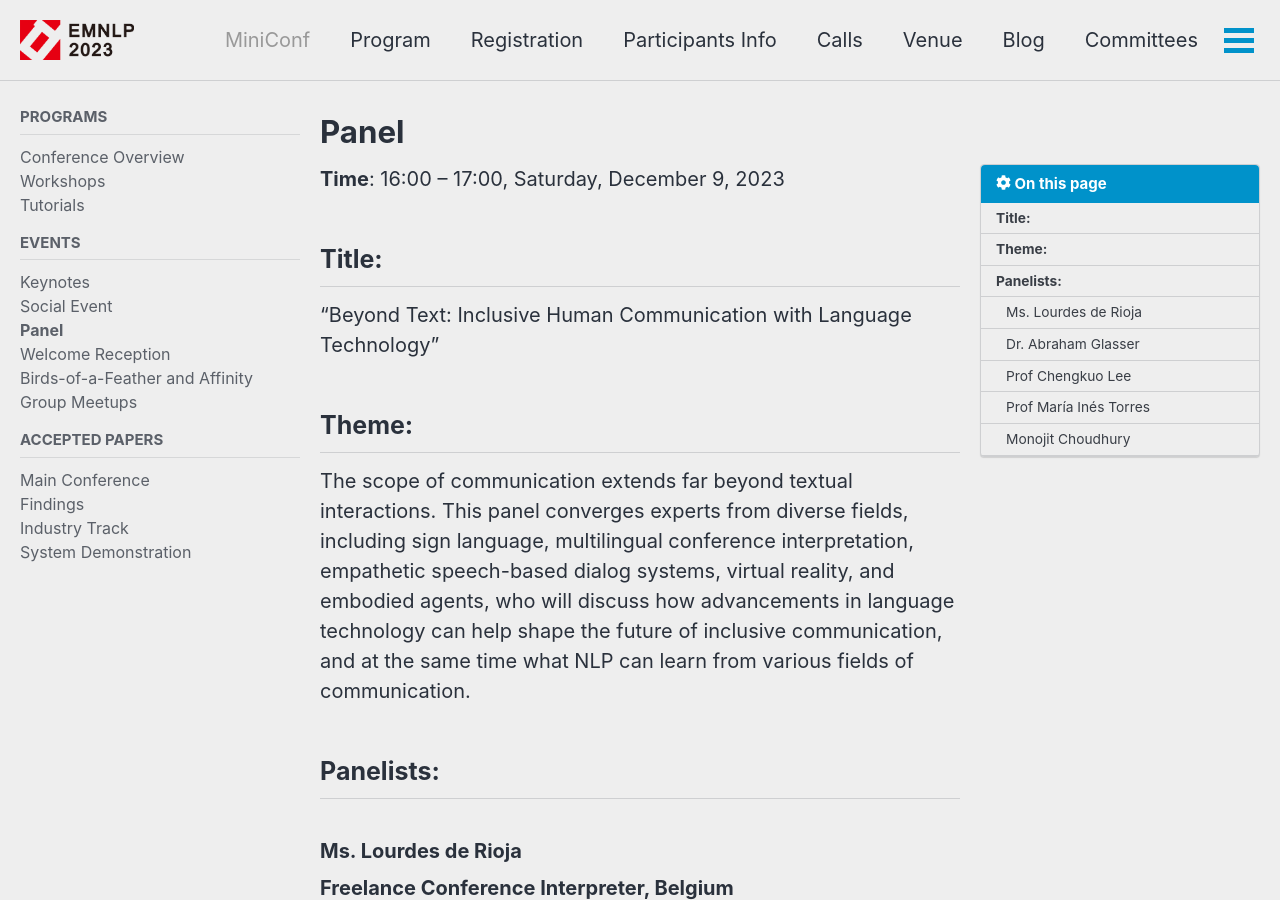
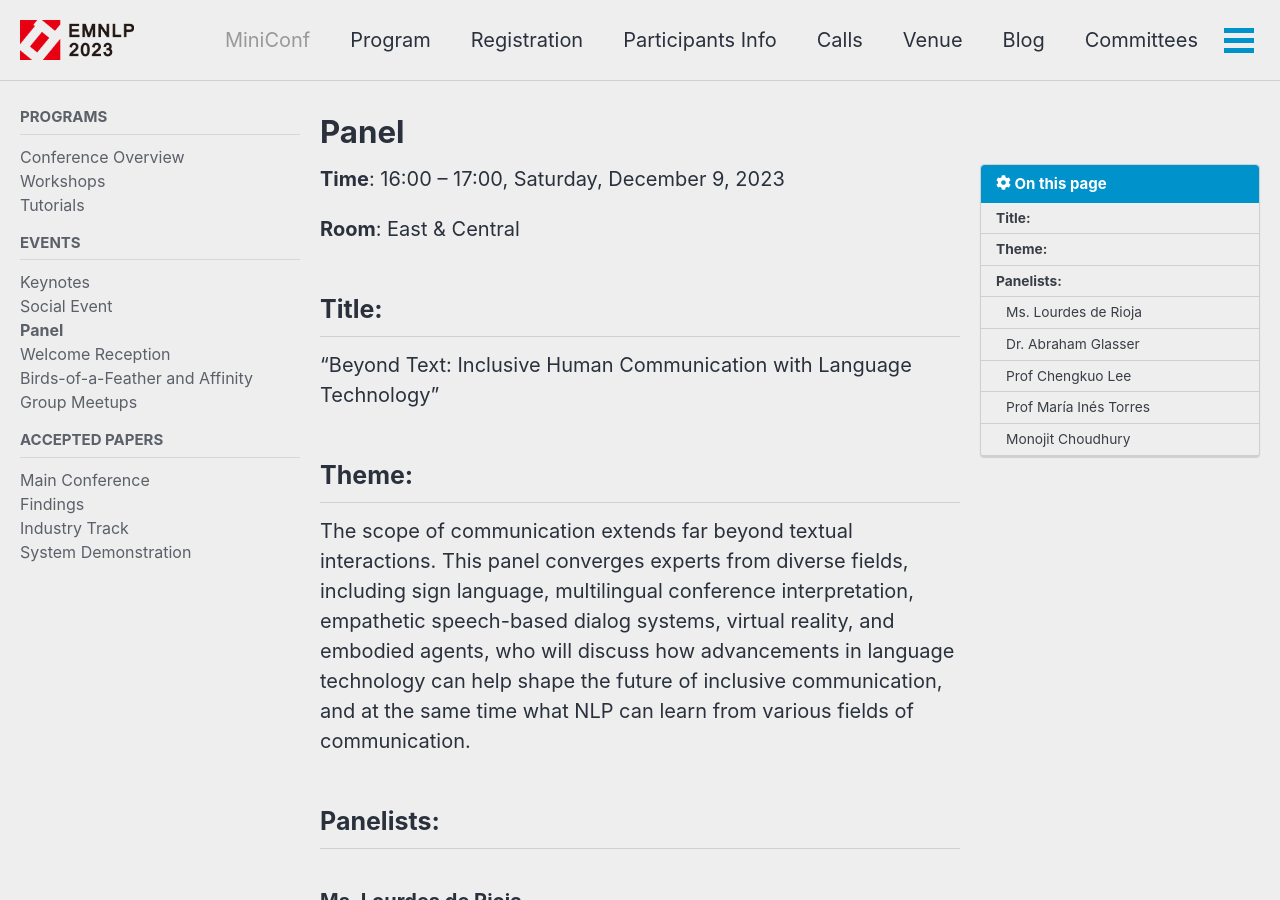
Before and after one commit to acl-org/emnlp-2023, a Jekyll site: the page built from _pages/program/panel.md, in a window 1280 px wide and 900 px high. Built offline with Jekyll 4.4.1, drawn with Linux system fonts in a browser that asks for light colours; cached includes are drawn as plain includes; nearby versions of some CDN libraries.

Commit message:
Update panel.md

```diff
--- a/_pages/program/panel.md
+++ b/_pages/program/panel.md
@@ -12,6 +12,8 @@ sidebar:
 
 
 **Time**: 16:00 – 17:00, Saturday, December 9, 2023
+
+**Room**: East & Central
 
 
 
```
